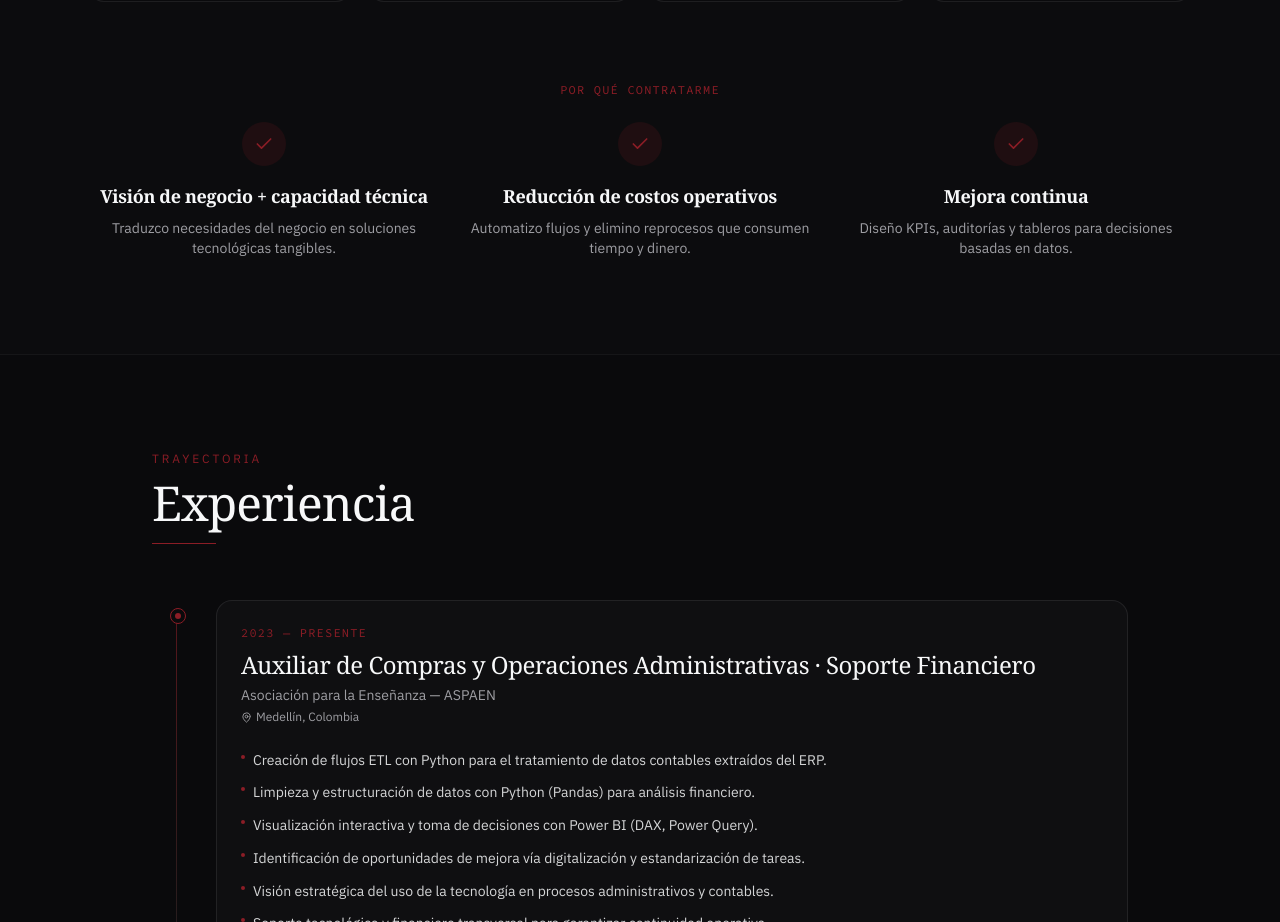
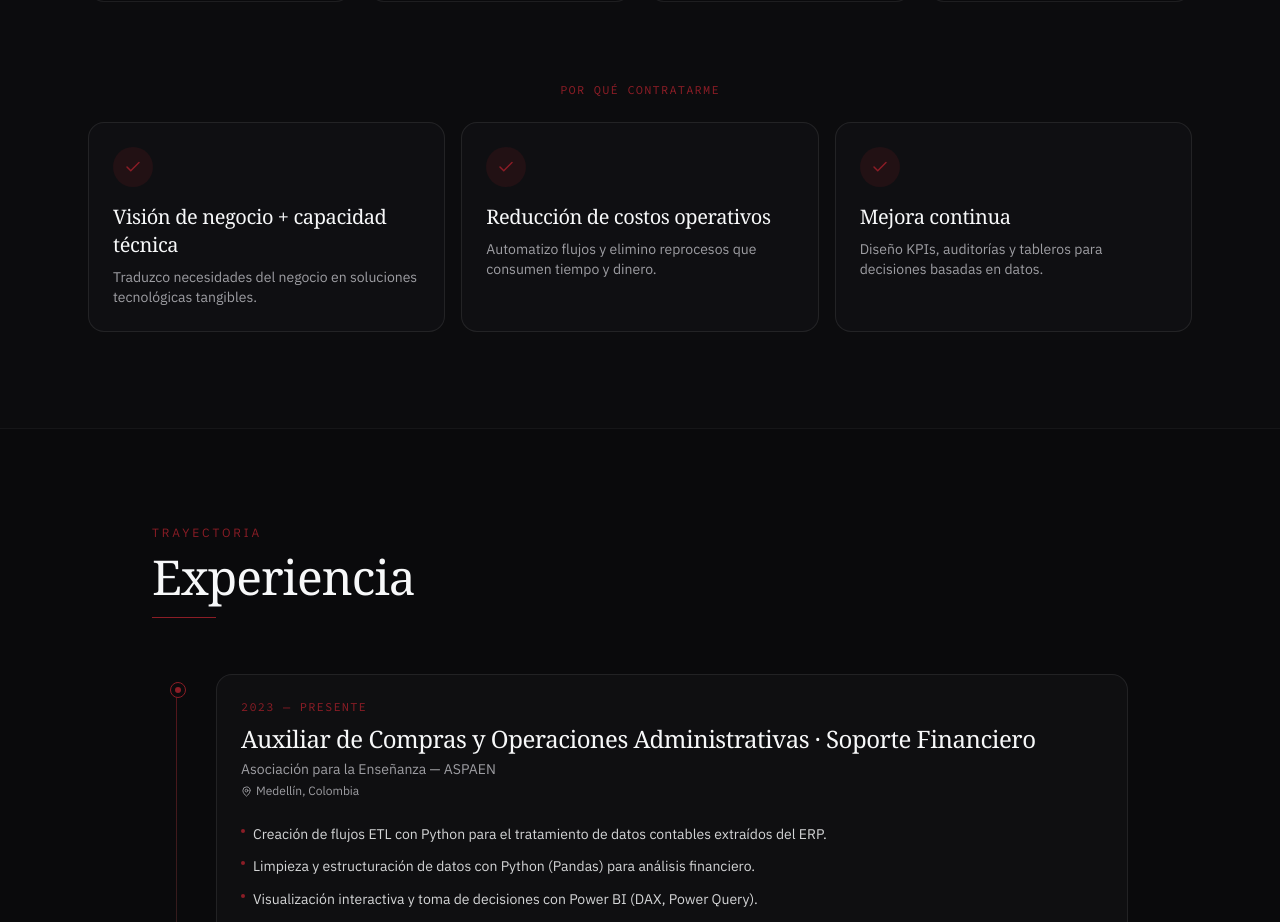
Before and after one commit to MariangelSierraJaller/mariangelsierrajaller.github.io, a React (Vite) app: page /es in a window 1280 px wide. Shown: the part 3774-4696 px from the top of the page. Built offline with nearby package versions, Linux system fonts and the light colour scheme; a web font is replaced by a local one.

Commit message:
Migrate profile cards to Professional Profile

```diff
--- a/src/components/ProfessionalProfile.tsx
+++ b/src/components/ProfessionalProfile.tsx
@@ -182,7 +182,7 @@ export default function ProfessionalProfile() {
           <h3 className="text-center font-mono text-xs uppercase tracking-widest text-primary">
             {t<string>("professional.whyTitle")}
           </h3>
-          <div className="mt-6 grid gap-6 md:grid-cols-3">
+          <div className="mt-6 grid gap-4 md:grid-cols-3">
             {whyList.map((w, i) => (
               <motion.div
                 key={w.title}
@@ -190,14 +190,12 @@ export default function ProfessionalProfile() {
                 whileInView={{ opacity: 1, y: 0 }}
                 viewport={{ once: true, margin: "-60px" }}
                 transition={{ duration: 0.4, delay: i * 0.08 }}
-                className="text-center"
+                className="rounded-2xl border border-border bg-card/60 p-6 hover-glow"
               >
-                <div className="mx-auto grid h-11 w-11 place-items-center rounded-full bg-primary/15 text-primary">
-                  <Check size={20} />
+                <div className="grid h-10 w-10 place-items-center rounded-full bg-primary/15 text-primary">
+                  <Check size={18} />
                 </div>
-                <h4 className="mt-4 font-display text-lg font-semibold text-foreground">
-                  {w.title}
-                </h4>
+                <h4 className="mt-4 font-display text-xl text-foreground">{w.title}</h4>
                 <p className="mt-2 text-sm text-muted-foreground">{w.desc}</p>
               </motion.div>
             ))}
```
